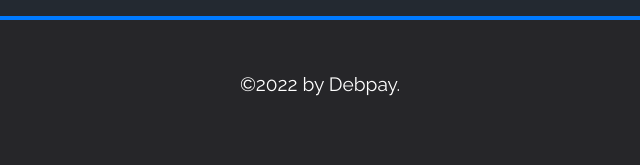
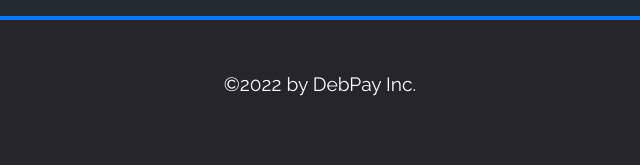
Before and after one commit to DebPay/debpe-webiste, a plain HTML site: page index.html in a window 1280 px wide. Shown: the part 632-797 px from the top of the page, 320-960 px from the left. Drawn offline with nearby package versions, Linux system fonts and the light colour scheme.

Commit message:
update company name in copyright footer

```diff
--- a/index.html
+++ b/index.html
@@ -48,7 +48,7 @@
 
     <!-- Footer -->
     <footer>
-        <p>©2022 by Debpay.
+        <p>©2022 by DebPay Inc.
         </p>
     </footer>
     <!-- End Footer -->
```
